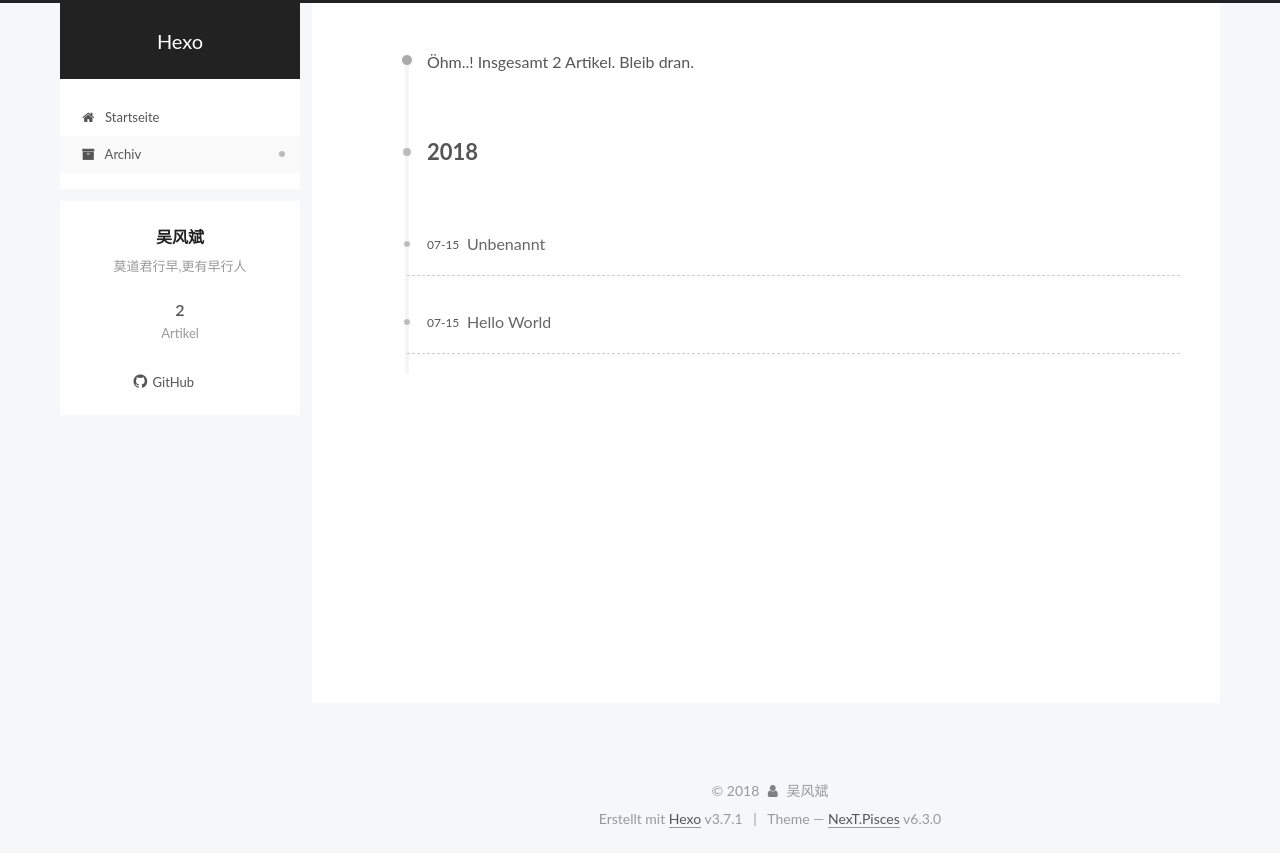
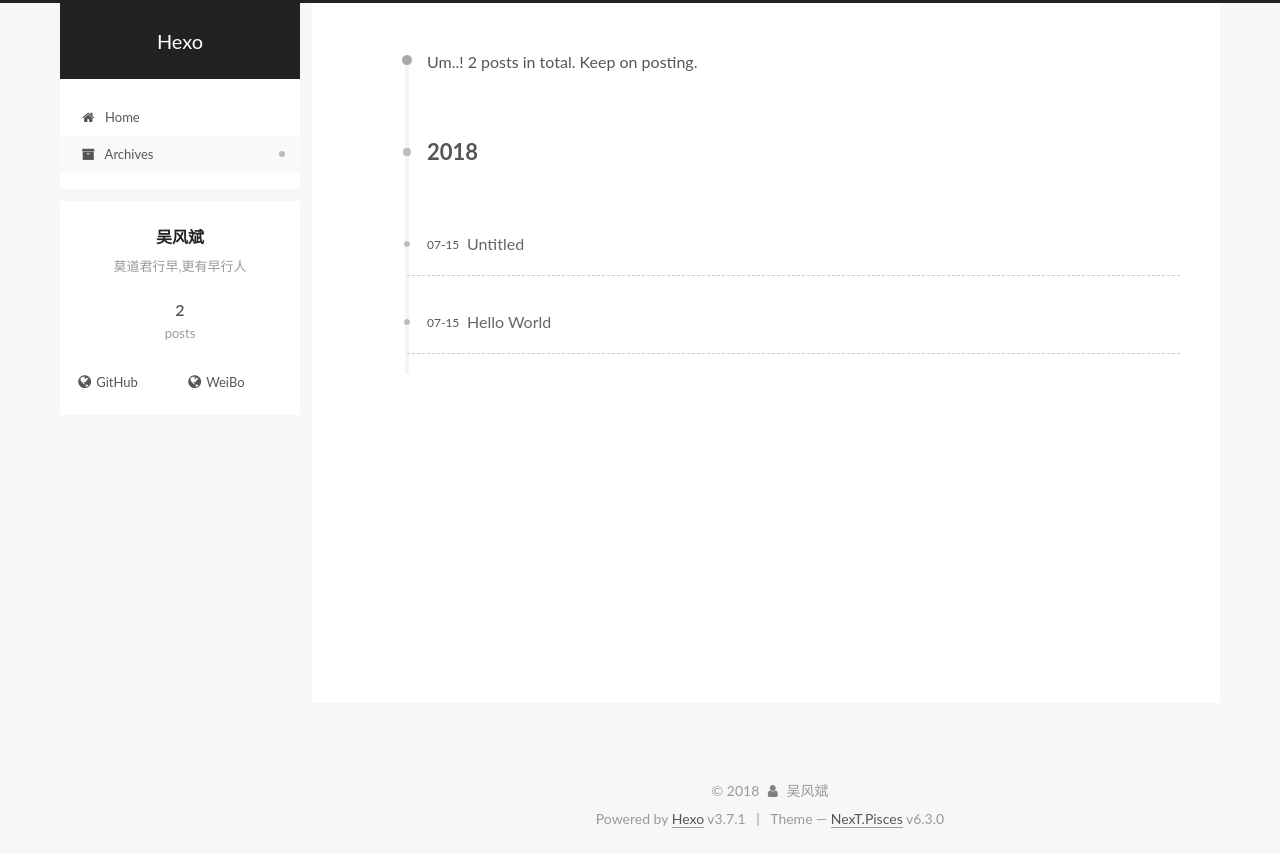
Before and after one commit to wufengbin/wufengbin.github.io, a plain HTML site: page archives/2018/07/index.html in a window 1280 px wide. Drawn offline with Linux system fonts and the light colour scheme.

Commit message:
Site updated: 2018-07-16 21:34:16

```diff
--- a/archives/2018/07/index.html
+++ b/archives/2018/07/index.html
@@ -134,7 +134,7 @@
   };
 </script>
 
-  <title>Archiv | Hexo</title>
+  <title>Archive | Hexo</title>
 
 
 
@@ -220,7 +220,7 @@
 
           <li class="menu-item menu-item-home">
     <a href="/" rel="section">
-      <i class="menu-item-icon fa fa-fw fa-home"></i> <br />Startseite</a>
+      <i class="menu-item-icon fa fa-fw fa-home"></i> <br />Home</a>
   </li>
 
 
@@ -228,7 +228,7 @@
 
           <li class="menu-item menu-item-archives menu-item-active">
     <a href="/archives/" rel="section">
-      <i class="menu-item-icon fa fa-fw fa-archive"></i> <br />Archiv</a>
+      <i class="menu-item-icon fa fa-fw fa-archive"></i> <br />Archives</a>
   </li>
 
 
@@ -290,7 +290,7 @@
 
 
 
-        Öhm..! Insgesamt 2 Artikel. Bleib dran.
+        Um..! 2 posts in total. Keep on posting.
       </span>
 
 
@@ -317,7 +317,7 @@
 
             <a class="post-title-link" href="/2018/07/15/Mysql/" itemprop="url">
 
-                <span itemprop="name">Unbenannt</span>
+                <span itemprop="name">Untitled</span>
 
             </a>
 
@@ -424,7 +424,7 @@
                   <a href="/archives/">
 
                     <span class="site-state-item-count">2</span>
-                    <span class="site-state-item-name">Artikel</span>
+                    <span class="site-state-item-name">posts</span>
                   </a>
                 </div>
 
@@ -441,7 +441,12 @@
             <div class="links-of-author motion-element">
 
                 <span class="links-of-author-item">
-                  <a href="https://github.com/wufengbin" target="_blank" title="GitHub"><i class="fa fa-fw fa-github"></i>GitHub</a>
+                  <a href="https://github.com/wufengbin" target="_blank" title="GitHub"><i class="fa fa-fw fa-globe"></i>GitHub</a>
+
+                </span>
+
+                <span class="links-of-author-item">
+                  <a href="https://www.weibo.com/5089090090/profile?topnav=1&wvr=6" target="_blank" title="WeiBo"><i class="fa fa-fw fa-globe"></i>WeiBo</a>
 
                 </span>
 
@@ -490,7 +495,7 @@
 
 
 
-  <div class="powered-by">Erstellt mit  <a class="theme-link" target="_blank" href="https://hexo.io">Hexo</a> v3.7.1</div>
+  <div class="powered-by">Powered by <a class="theme-link" target="_blank" href="https://hexo.io">Hexo</a> v3.7.1</div>
 
 
 
--- a/css/main.css
+++ b/css/main.css
@@ -1849,7 +1849,7 @@ img:hover {
   width: 4px;
   height: 4px;
   border-radius: 50%;
-  background: #eb7505;
+  background: #ffc4ff;
 }
 .links-of-blogroll {
   font-size: 13px;
```
Also changed, not shown: 2018/07/15/Mysql/index.html (+12 -7 lines), 2018/07/15/hello-world/index.html (+14 -9 lines), archives/2018/index.html (+13 -8 lines), archives/index.html (+13 -8 lines), index.html (+15 -10 lines).
